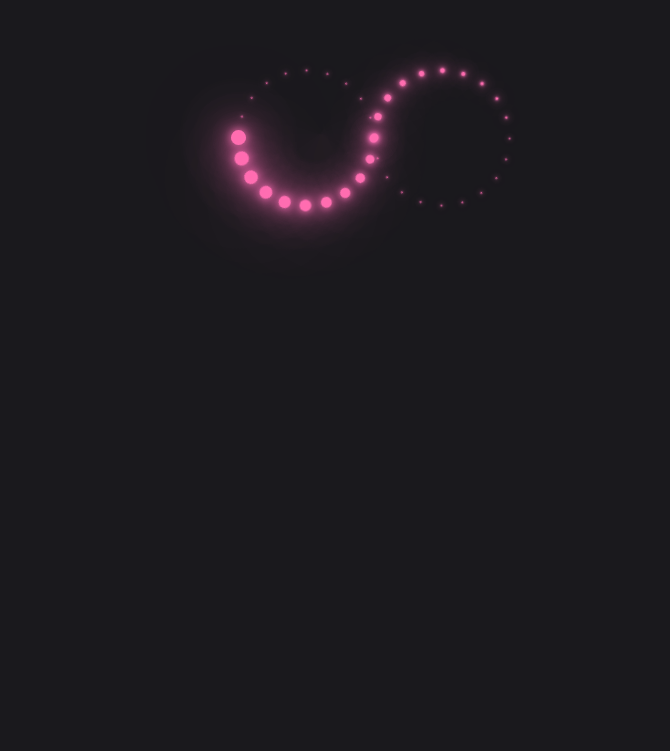
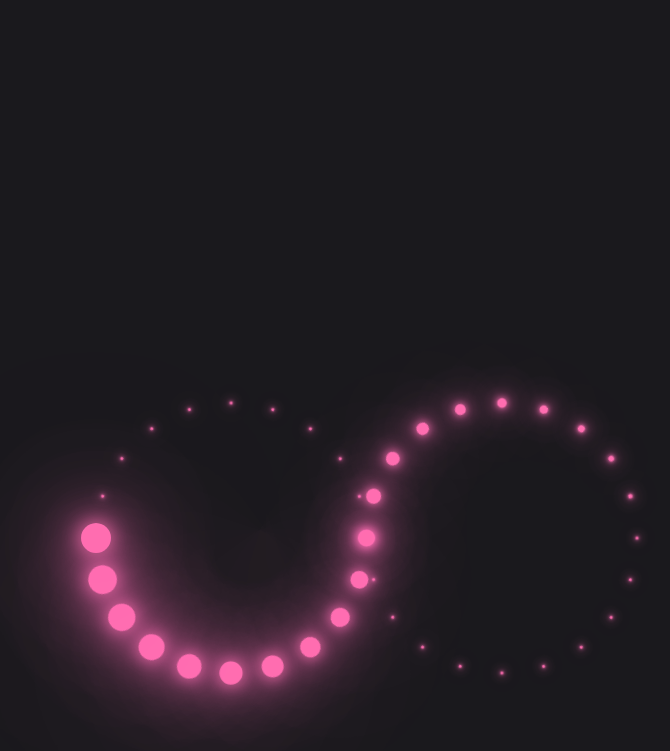
Before and after one commit to itsonlythebeginning/infinity, a plain HTML site: page index.html in a window 1280 px wide. Shown: the part 262-1013 px from the top of the page, without its empty margins (259-929 px from the left). Before the commit the page ends 800 px from the top, so only its background shows below. Drawn offline with Linux system fonts and the light colour scheme.

Commit message:
Update styles.css

```diff
--- a/styles.css
+++ b/styles.css
@@ -16,7 +16,7 @@ body {
     background-color: #1a191d;
     animation: animateColor  8s linear infinite           ;
 
-
+    zoom: 200%
 
 }
 
```
